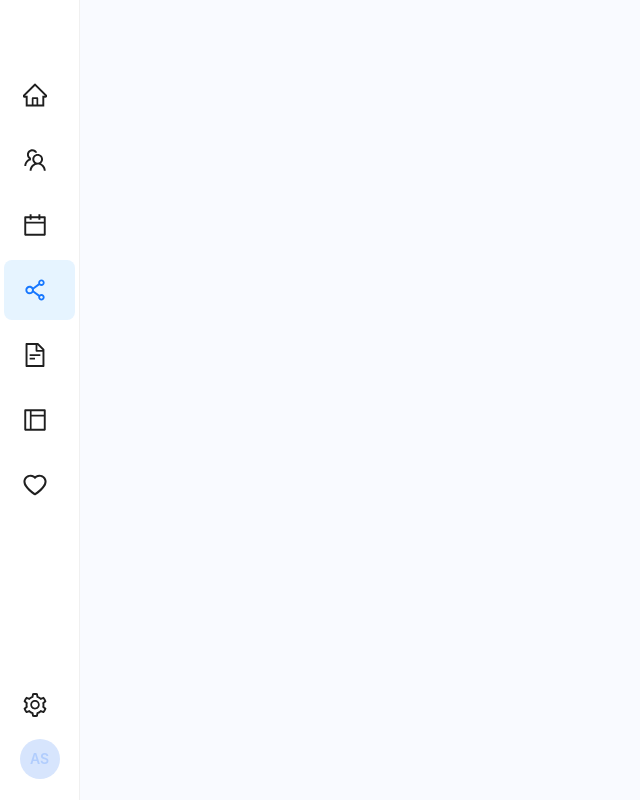
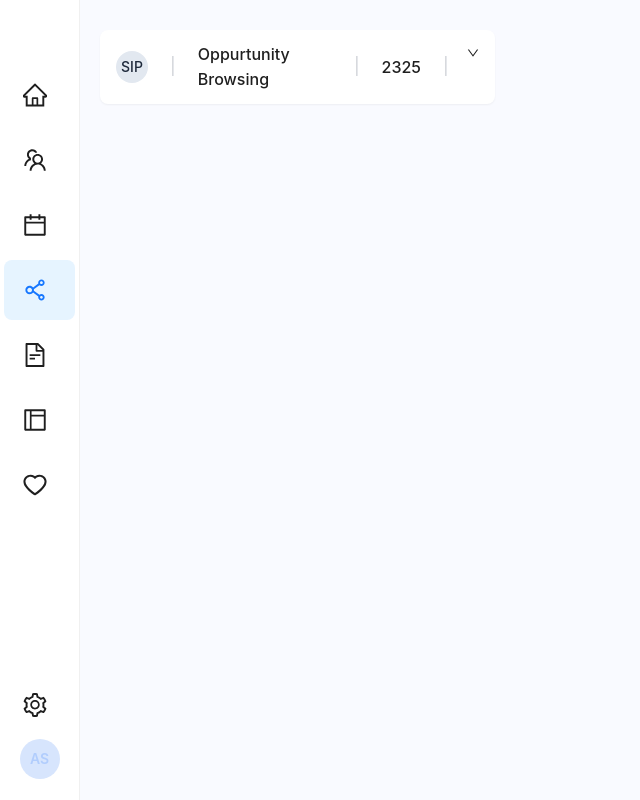
Before and after one commit to Shahriar-Rumel/antd-challenge-2, a React (Create React App) app: page / in a window 1280 px wide. Shown: the whole page, without its empty margins (0-640 px from the left). Built offline with nearby package versions, Linux system fonts and the light colour scheme.

Commit message:
feat: add collapsible menu for user opportunity stats

```diff
--- a/package.json
+++ b/package.json
@@ -42,5 +42,8 @@
       "last 1 firefox version",
       "last 1 safari version"
     ]
+  },
+  "devDependencies": {
+    "tailwindcss": "^3.3.3"
   }
 }
--- a/src/App.css
+++ b/src/App.css
@@ -1,6 +1,8 @@
-* {
+*,
+body {
   margin: 0;
   padding: 0;
+  box-sizing: border-box;
 }
 body {
   background-color: #f9faff;
--- a/src/modules/pages/home/index.tsx
+++ b/src/modules/pages/home/index.tsx
@@ -1,15 +1,23 @@
 import MainLayout from '../../layout/MainLayout';
+import Collapsible from '../../shared/Collapsible';
 
 const Home = (props: any) => {
   return (
     <MainLayout>
-      <div className={styles.wrapper}></div>
+      <div className={styles.wrapper}>
+        <div className="flex gap-6">
+          <div className="w-[35%]">
+            <Collapsible />
+          </div>
+          <div className="w-[65%]"></div>
+        </div>
+      </div>
     </MainLayout>
   );
 };
 
 const styles = {
-  wrapper: 'mx-auto py-[100px] px-[100px]  my-[100px] '
+  wrapper: 'w-[90%] ml-[100px] mx-auto my-[30px]'
 };
 
 export default Home;
--- /dev/null
+++ b/src/modules/shared/Collapsible.tsx
@@ -0,0 +1,45 @@
+import React from 'react';
+import type { CollapseProps } from 'antd';
+import { Collapse as AntdCollapse, Divider } from 'antd';
+import { DownOutlined } from '@ant-design/icons';
+
+const text = `
+ No Content
+`;
+
+const items: CollapseProps['items'] = [
+  {
+    key: '2',
+
+    label: (
+      <div className="flex items-center gap-4">
+        <div className="bg-slate-200 text-slate-800 font-medium w-[20px] h-[20px] p-4 flex items-center justify-center rounded-full">
+          SIP
+        </div>
+        <Divider type="vertical" className="w-[2px] h-[20px] bg-gray-200" />
+        <p className="font-medium text-[16px]">Oppurtunity Browsing</p>
+        <Divider type="vertical" className="w-[2px] h-[20px] bg-gray-200" />
+        <p className="font-medium text-[16px]">2325</p>
+        <Divider type="vertical" className="w-[2px] h-[20px] bg-gray-200" />
+      </div>
+    ),
+    children: <p>{text}</p>
+  }
+];
+
+const Collapsible = () => {
+  return (
+    <AntdCollapse
+      items={items}
+      defaultActiveKey={['1']}
+      //   expandIcon={<DownOutlined />}
+      expandIcon={({ isActive }) => (
+        <DownOutlined rotate={isActive ? 180 : 0} />
+      )}
+      expandIconPosition="end"
+      className="shadow-sm bg-white border-0"
+    />
+  );
+};
+
+export default Collapsible;
--- a/src/modules/shared/Menu.tsx
+++ b/src/modules/shared/Menu.tsx
@@ -34,7 +34,8 @@ const Menu = () => {
         position: 'fixed',
         bottom: 0,
         top: 0,
-        paddingTop: '60px'
+        paddingTop: '60px',
+        zIndex: 999
       }}
     >
       {menuItems.map((item) => (
--- a/tailwind.config.ts
+++ b/tailwind.config.js
@@ -1,9 +1,5 @@
 module.exports = {
-  content: [
-    './src/**/*.{js,jsx,ts,tsx}',
-    './node_modules/tailwind-datepicker-react/dist/**/*.js'
-  ],
-  plugins: [require('flowbite/plugin')],
+  content: ['./src/**/*.{js,jsx,ts,tsx}'],
   theme: {
     extend: {
       backgroundImage: (theme) => ({
@@ -24,22 +20,6 @@ module.exports = {
         lg: '976px',
         xl: '1240px',
         '2xl': '1440px'
-      },
-      colors: {
-        brand: '#367BF5',
-        yellow: '#F3AA18',
-        green: '#2FA84F',
-        orange: '#FA5D50',
-        red: '#FA5050',
-        blue: '#367BF5',
-        teal: '#069697',
-        'yellow-light': '#FCF3D7',
-        'green-light': '#DCF7E3',
-        'red-light': '#FEE4E2',
-        'blue-light': '#E6EFFF',
-        'teal-light': '#DAF5F2',
-        dark: '#000000',
-        white: '#FFFFFF'
       },
       boxShadow: {
         primary: '0px 4px 4px 4px rgba(236, 33, 38, 0.05)',
```
Also changed, not shown: postcss.config.js (renamed from postcss.config.ts), 1 other file (tests, documents, lock files or other folders).
